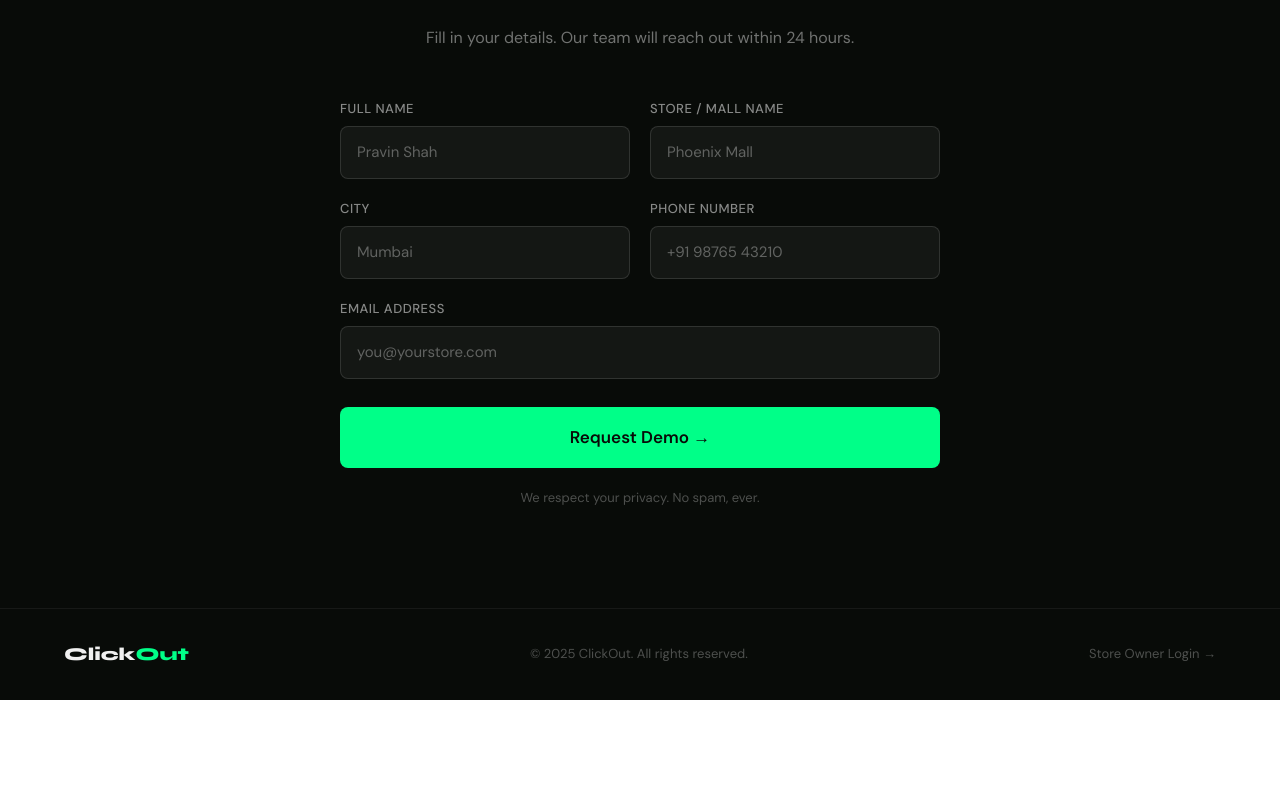
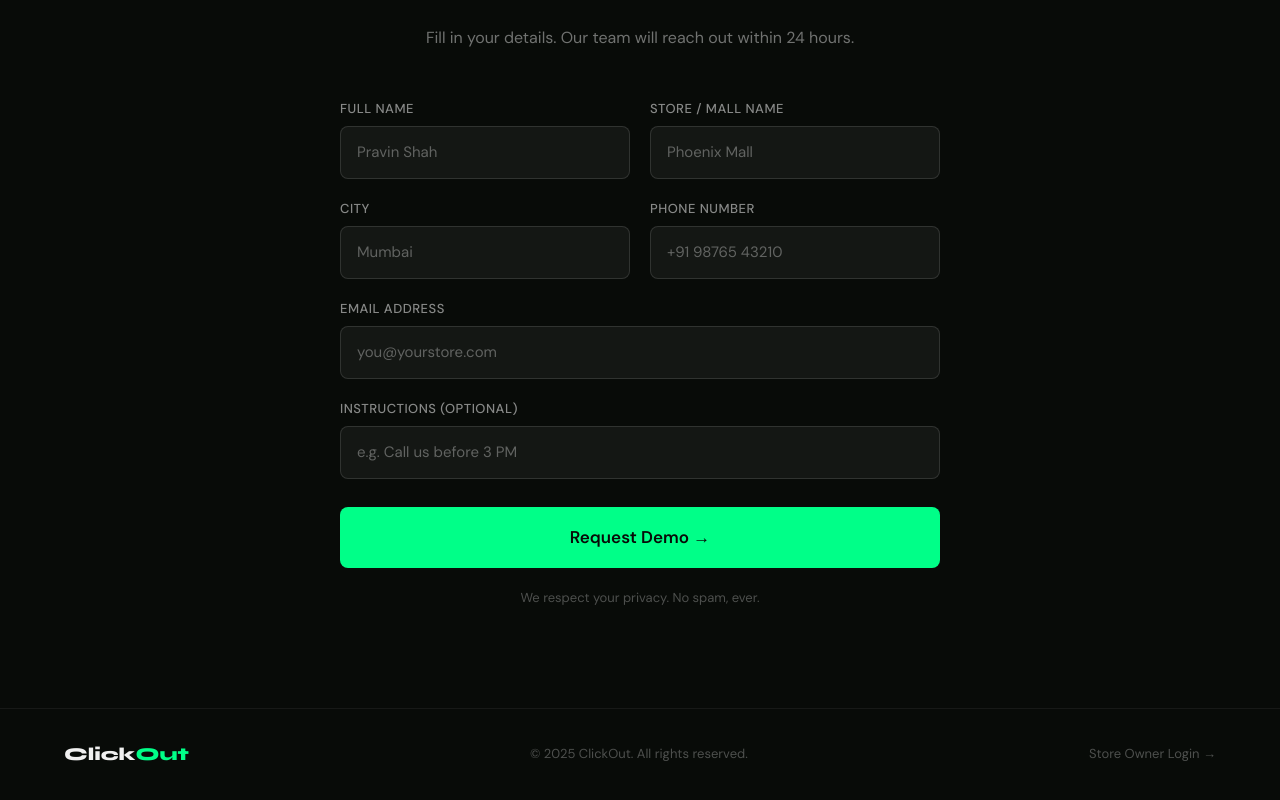
Before and after one commit to pravin7353/clickout-website, a Next.js app: page / in a window 1280 px wide. Shown: the part 3583-4383 px from the top of the page. Before the commit the page ends 4283 px from the top, so only its background shows below. Built offline with nearby package versions, Linux system fonts and the light colour scheme.

Commit message:
added instructions field

```diff
--- a/app/page.tsx
+++ b/app/page.tsx
@@ -331,6 +331,10 @@ const handleDemoSubmit = async (e: React.FormEvent<HTMLFormElement>) => {
               <label>Email Address</label>
               <input name="email" type="email" placeholder="you@yourstore.com" required />
             </div>
+            <div>
+  <label>Instructions (Optional)</label>
+  <input name="instructions" type="text" placeholder="e.g. Call us before 3 PM" />
+</div>
             <button type="submit" className="btn-green" style={{ width: '100%', padding: '18px', fontSize: '17px', marginTop: '8px', borderRadius: '8px', cursor: 'pointer', border: 'none', fontFamily: "'DM Sans', sans-serif", fontWeight: 600 }}>
               Request Demo →
             </button>
--- a/src/app/page.tsx
+++ b/src/app/page.tsx
@@ -331,6 +331,10 @@ const handleDemoSubmit = async (e: React.FormEvent<HTMLFormElement>) => {
               <label>Email Address</label>
               <input name="email" type="email" placeholder="you@yourstore.com" required />
             </div>
+            <div>
+  <label>Instructions (Optional)</label>
+  <input name="instructions" type="text" placeholder="e.g. Call us before 3 PM" />
+</div>
             <button type="submit" className="btn-green" style={{ width: '100%', padding: '18px', fontSize: '17px', marginTop: '8px', borderRadius: '8px', cursor: 'pointer', border: 'none', fontFamily: "'DM Sans', sans-serif", fontWeight: 600 }}>
               Request Demo →
             </button>
```
